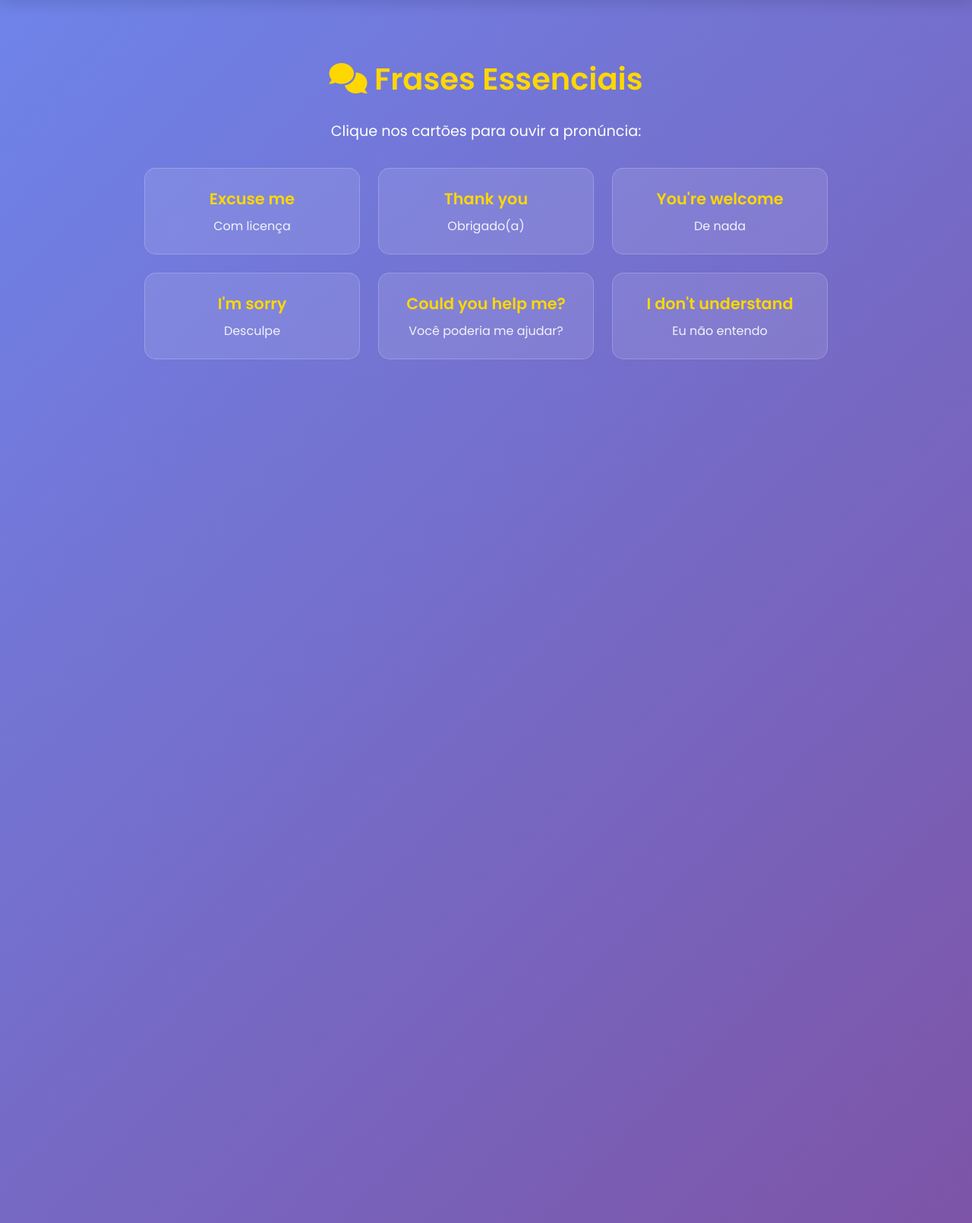
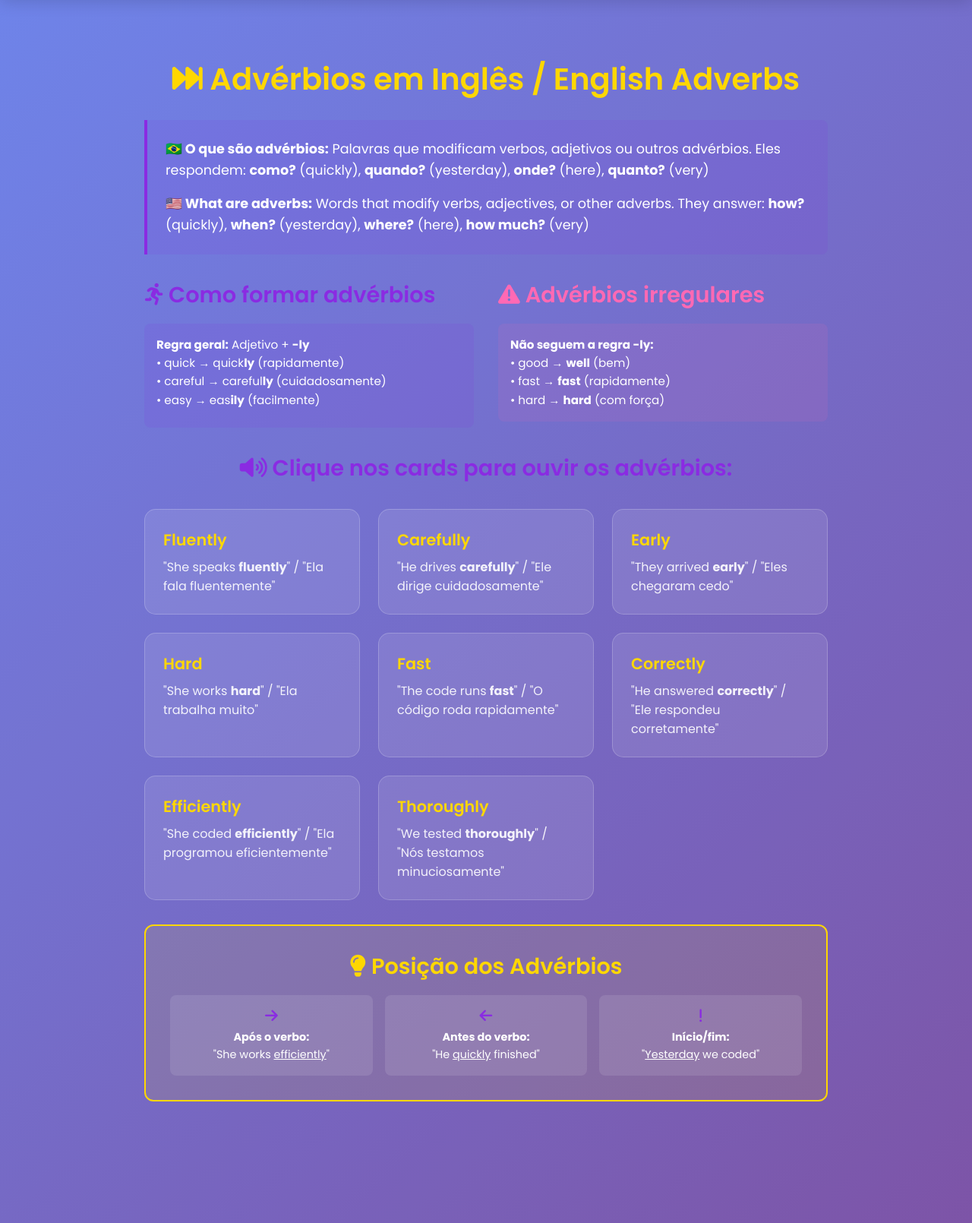
Before and after one commit to chiapettaiago/seminario, a Flask app: template templates/slides/slide6.html in a window 1280 px wide. Shown: the part 78-1688 px from the top of the page at 76% size. Run offline with Flask 3, Linux system fonts and the light colour scheme; the template is opened without the code that fills it, so the values that code supplies are empty.

Commit message:
slides 1 to 6 finished

```diff
--- a/templates/slides/slide6.html
+++ b/templates/slides/slide6.html
@@ -1,34 +1,108 @@
 {% extends "base.html" %}
 
-{% block title %}Frases Essenciais{% endblock %}
+{% block title %}Advérbios em Inglês{% endblock %}
 
 {% block content %}
-<h2><i class="fas fa-comments"></i> Frases Essenciais</h2>
-<p style="margin-bottom: 1rem;">Clique nos cartões para ouvir a pronúncia:</p>
-<div class="vocabulary-grid">
-    <div class="vocab-card" onclick="speakText('Excuse me')">
-        <div class="vocab-word">Excuse me</div>
-        <div class="vocab-meaning">Com licença</div>
+<h2><i class="fas fa-fast-forward"></i> Advérbios em Inglês / English Adverbs</h2>
+
+<div style="text-align: left; width: 100%;">
+    <div style="background: rgba(138, 43, 226, 0.1); border-left: 4px solid #8A2BE2; padding: 1.5rem; margin-bottom: 2rem; border-radius: 0 8px 8px 0; animation: fadeIn 1s ease-out;">
+        <p style="margin-bottom: 1rem; font-size: 1.1rem; color: white;">
+            <strong>🇧🇷 O que são advérbios:</strong> Palavras que modificam verbos, adjetivos ou outros advérbios.
+            Eles respondem: <strong>como?</strong> (quickly), <strong>quando?</strong> (yesterday), <strong>onde?</strong> (here), <strong>quanto?</strong> (very)
+        </p>
+        <p style="margin-bottom: 0; font-size: 1.1rem; color: white;">
+            <strong>🇺🇸 What are adverbs:</strong> Words that modify verbs, adjectives, or other adverbs.
+            They answer: <strong>how?</strong> (quickly), <strong>when?</strong> (yesterday), <strong>where?</strong> (here), <strong>how much?</strong> (very)
+        </p>
     </div>
-    <div class="vocab-card" onclick="speakText('Thank you')">
-        <div class="vocab-word">Thank you</div>
-        <div class="vocab-meaning">Obrigado(a)</div>
+
+    <div style="display: grid; grid-template-columns: 1fr 1fr; gap: 2rem; margin: 2rem 0; width: 100%;">
+        <div style="animation: slideInLeft 1s ease-out 0.5s both;">
+            <h3 style="color: #8A2BE2; margin-bottom: 1rem;"><i class="fas fa-running"></i> Como formar advérbios</h3>
+            <div style="background: rgba(138, 43, 226, 0.1); padding: 1rem; border-radius: 8px;">
+                <p style="margin-bottom: 0.5rem; font-size: 0.95rem; color: white;">
+                    <strong>Regra geral:</strong> Adjetivo + <strong>-ly</strong><br>
+                    • quick → quick<strong>ly</strong> (rapidamente)<br>
+                    • careful → careful<strong>ly</strong> (cuidadosamente)<br>
+                    • easy → eas<strong>ily</strong> (facilmente)
+                </p>
+            </div>
+        </div>
+
+        <div style="animation: slideInRight 1s ease-out 0.7s both;">
+            <h3 style="color: #FF69B4; margin-bottom: 1rem;"><i class="fas fa-exclamation-triangle"></i> Advérbios irregulares</h3>
+            <div style="background: rgba(255, 105, 180, 0.1); padding: 1rem; border-radius: 8px;">
+                <p style="margin-bottom: 0; font-size: 0.95rem; color: white;">
+                    <strong>Não seguem a regra -ly:</strong><br>
+                    • good → <strong>well</strong> (bem)<br>
+                    • fast → <strong>fast</strong> (rapidamente)<br>
+                    • hard → <strong>hard</strong> (com força)
+                </p>
+            </div>
+        </div>
     </div>
-    <div class="vocab-card" onclick="speakText('You are welcome')">
-        <div class="vocab-word">You're welcome</div>
-        <div class="vocab-meaning">De nada</div>
+
+    <h3 style="color: #8A2BE2; margin: 2rem 0 1rem 0; text-align: center;"><i class="fas fa-volume-up"></i> Clique nos cards para ouvir os advérbios:</h3>
+
+    <div class="vocabulary-grid">
+        <div class="vocab-card" onclick="speakText('She speaks English fluently')" data-word="fluently">
+            <div class="vocab-word">Fluently</div>
+            <div class="vocab-meaning">"She speaks <strong>fluently</strong>" / "Ela fala fluentemente"</div>
+        </div>
+
+        <div class="vocab-card" onclick="speakText('He drives carefully')" data-word="carefully">
+            <div class="vocab-word">Carefully</div>
+            <div class="vocab-meaning">"He drives <strong>carefully</strong>" / "Ele dirige cuidadosamente"</div>
+        </div>
+
+        <div class="vocab-card" onclick="speakText('They arrived early')" data-word="early">
+            <div class="vocab-word">Early</div>
+            <div class="vocab-meaning">"They arrived <strong>early</strong>" / "Eles chegaram cedo"</div>
+        </div>
+
+        <div class="vocab-card" onclick="speakText('She works hard')" data-word="hard">
+            <div class="vocab-word">Hard</div>
+            <div class="vocab-meaning">"She works <strong>hard</strong>" / "Ela trabalha muito"</div>
+        </div>
+
+        <div class="vocab-card" onclick="speakText('The code runs fast')" data-word="fast">
+            <div class="vocab-word">Fast</div>
+            <div class="vocab-meaning">"The code runs <strong>fast</strong>" / "O código roda rapidamente"</div>
+        </div>
+
+        <div class="vocab-card" onclick="speakText('He answered correctly')" data-word="correctly">
+            <div class="vocab-word">Correctly</div>
+            <div class="vocab-meaning">"He answered <strong>correctly</strong>" / "Ele respondeu corretamente"</div>
+        </div>
+
+        <div class="vocab-card" onclick="speakText('She coded efficiently')" data-word="efficiently">
+            <div class="vocab-word">Efficiently</div>
+            <div class="vocab-meaning">"She coded <strong>efficiently</strong>" / "Ela programou eficientemente"</div>
+        </div>
+
+        <div class="vocab-card" onclick="speakText('We tested thoroughly')" data-word="thoroughly">
+            <div class="vocab-word">Thoroughly</div>
+            <div class="vocab-meaning">"We tested <strong>thoroughly</strong>" / "Nós testamos minuciosamente"</div>
+        </div>
     </div>
-    <div class="vocab-card" onclick="speakText('I am sorry')">
-        <div class="vocab-word">I'm sorry</div>
-        <div class="vocab-meaning">Desculpe</div>
-    </div>
-    <div class="vocab-card" onclick="speakText('Could you help me?')">
-        <div class="vocab-word">Could you help me?</div>
-        <div class="vocab-meaning">Você poderia me ajudar?</div>
-    </div>
-    <div class="vocab-card" onclick="speakText('I do not understand')">
-        <div class="vocab-word">I don't understand</div>
-        <div class="vocab-meaning">Eu não entendo</div>
+
+    <div style="background: rgba(255, 215, 0, 0.1); border: 2px solid #FFD700; border-radius: 12px; padding: 2rem; margin: 2rem 0; text-align: center; animation: slideInUp 1s ease-out 1.2s both;">
+        <h3 style="color: #FFD700; margin-bottom: 1rem;"><i class="fas fa-lightbulb"></i> Posição dos Advérbios</h3>
+        <div style="display: grid; grid-template-columns: repeat(auto-fit, minmax(250px, 1fr)); gap: 1rem; margin-top: 1rem;">
+            <div style="background: rgba(255, 255, 255, 0.1); padding: 1rem; border-radius: 8px;">
+                <i class="fas fa-arrow-right" style="color: #8A2BE2; font-size: 1.2rem; margin-bottom: 0.5rem;"></i>
+                <p style="font-size: 0.9rem; margin: 0; color: white;"><strong>Após o verbo:</strong><br>"She works <u>efficiently</u>"</p>
+            </div>
+            <div style="background: rgba(255, 255, 255, 0.1); padding: 1rem; border-radius: 8px;">
+                <i class="fas fa-arrow-left" style="color: #8A2BE2; font-size: 1.2rem; margin-bottom: 0.5rem;"></i>
+                <p style="font-size: 0.9rem; margin: 0; color: white;"><strong>Antes do verbo:</strong><br>"He <u>quickly</u> finished"</p>
+            </div>
+            <div style="background: rgba(255, 255, 255, 0.1); padding: 1rem; border-radius: 8px;">
+                <i class="fas fa-exclamation" style="color: #8A2BE2; font-size: 1.2rem; margin-bottom: 0.5rem;"></i>
+                <p style="font-size: 0.9rem; margin: 0; color: white;"><strong>Início/fim:</strong><br>"<u>Yesterday</u> we coded"</p>
+            </div>
+        </div>
     </div>
 </div>
 {% endblock %}
```
